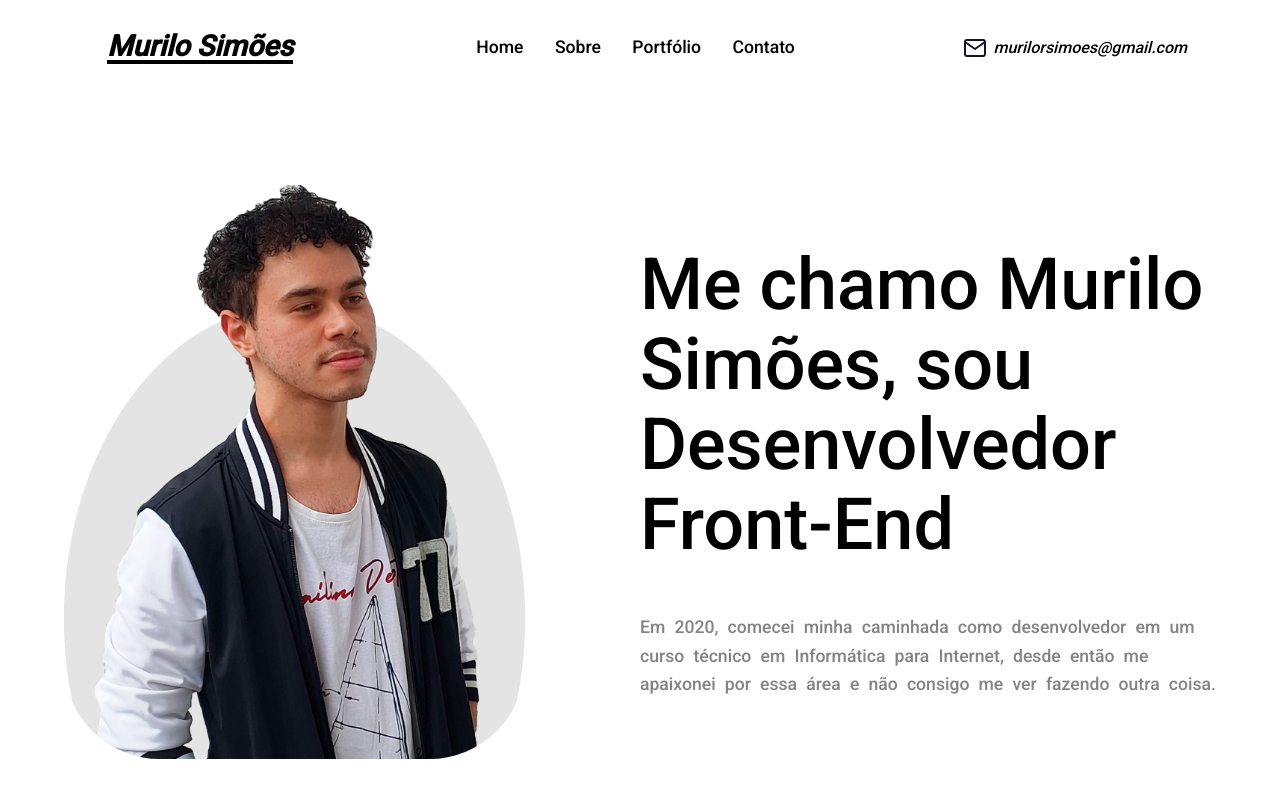
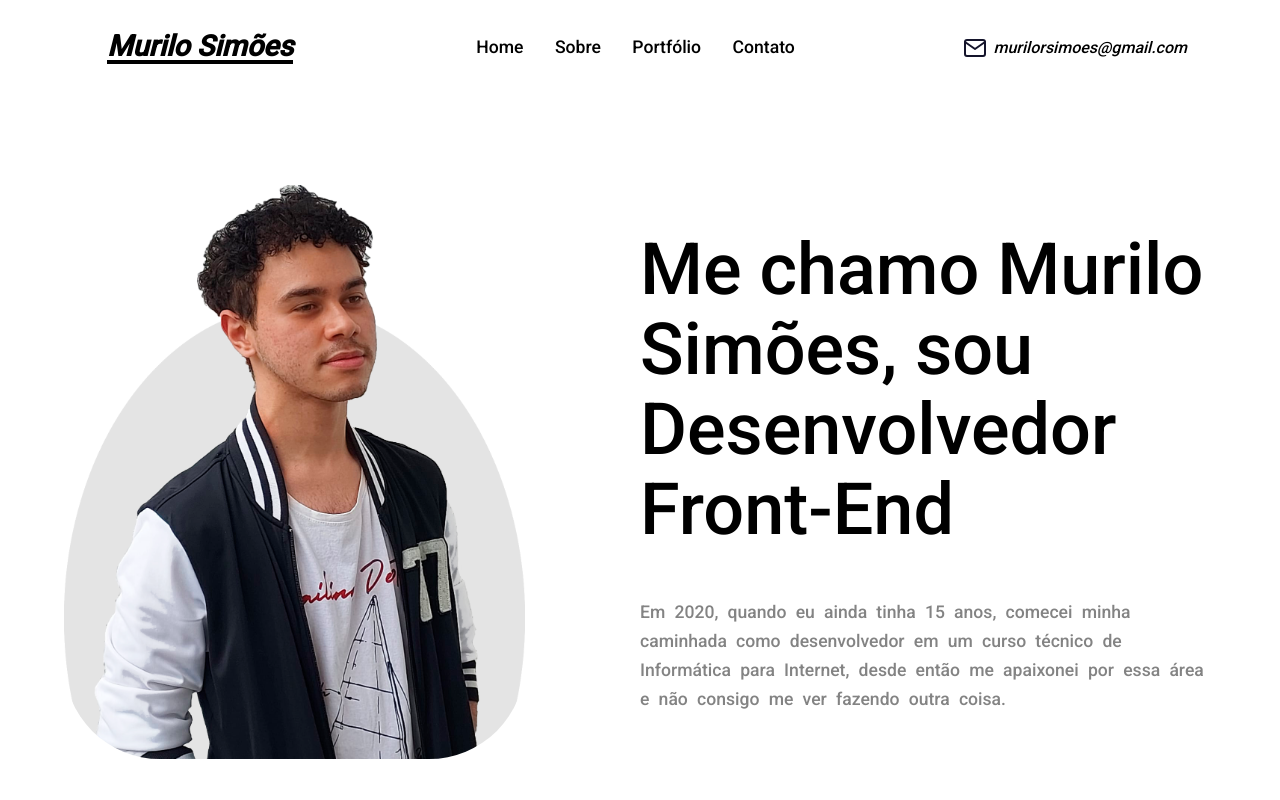
Before and after one commit to murilo-simoes/portfolio, a Next.js app: page /sobre in a window 1280 px wide. Shown: the top 800 px of the page. Built offline with nearby package versions, Linux system fonts and the light colour scheme.

Commit message:
feat: text

```diff
--- a/src/components/Introduction/index.tsx
+++ b/src/components/Introduction/index.tsx
@@ -15,9 +15,10 @@ const Introduction = () => {
             <div>
               <h1>Me chamo Murilo Simões, sou Desenvolvedor Front-End</h1>
               <p>
-                Em 2020, comecei minha caminhada como desenvolvedor em um curso
-                técnico em Informática para Internet, desde então me apaixonei
-                por essa área e não consigo me ver fazendo outra coisa.
+                Em 2020, quando eu ainda tinha 15 anos, comecei minha caminhada
+                como desenvolvedor em um curso técnico de Informática para
+                Internet, desde então me apaixonei por essa área e não consigo
+                me ver fazendo outra coisa.
               </p>
             </div>
           </WrapperText>
```
